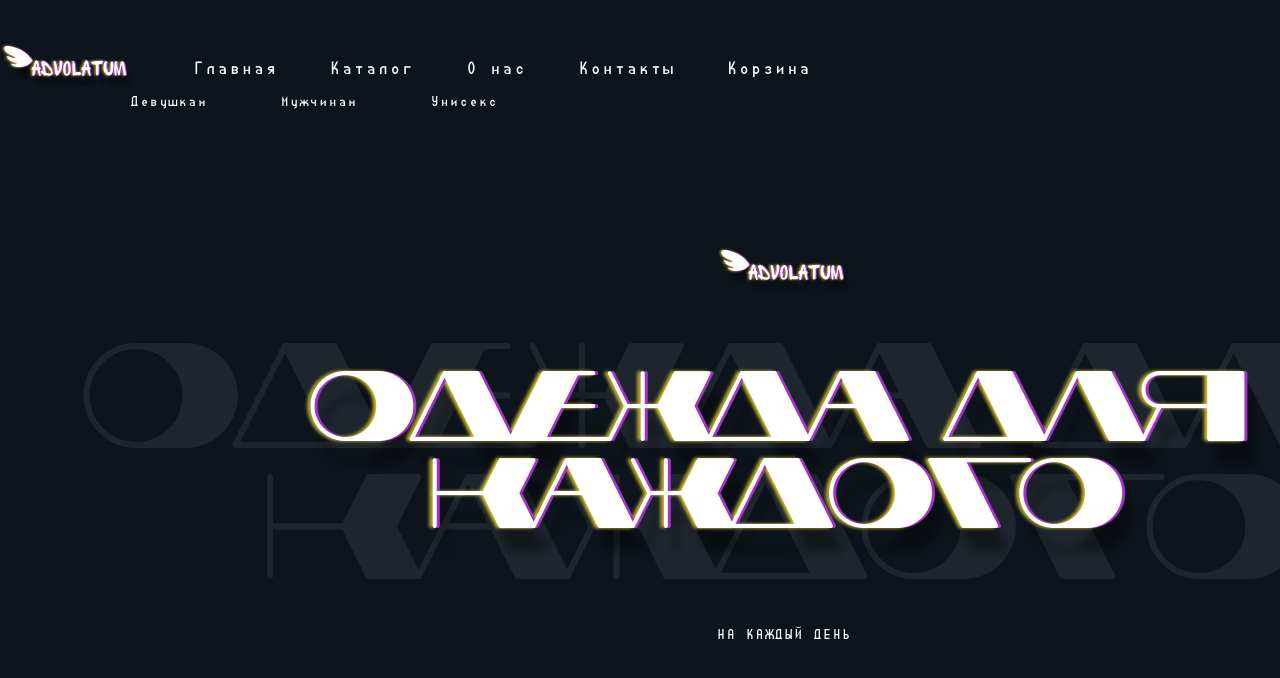
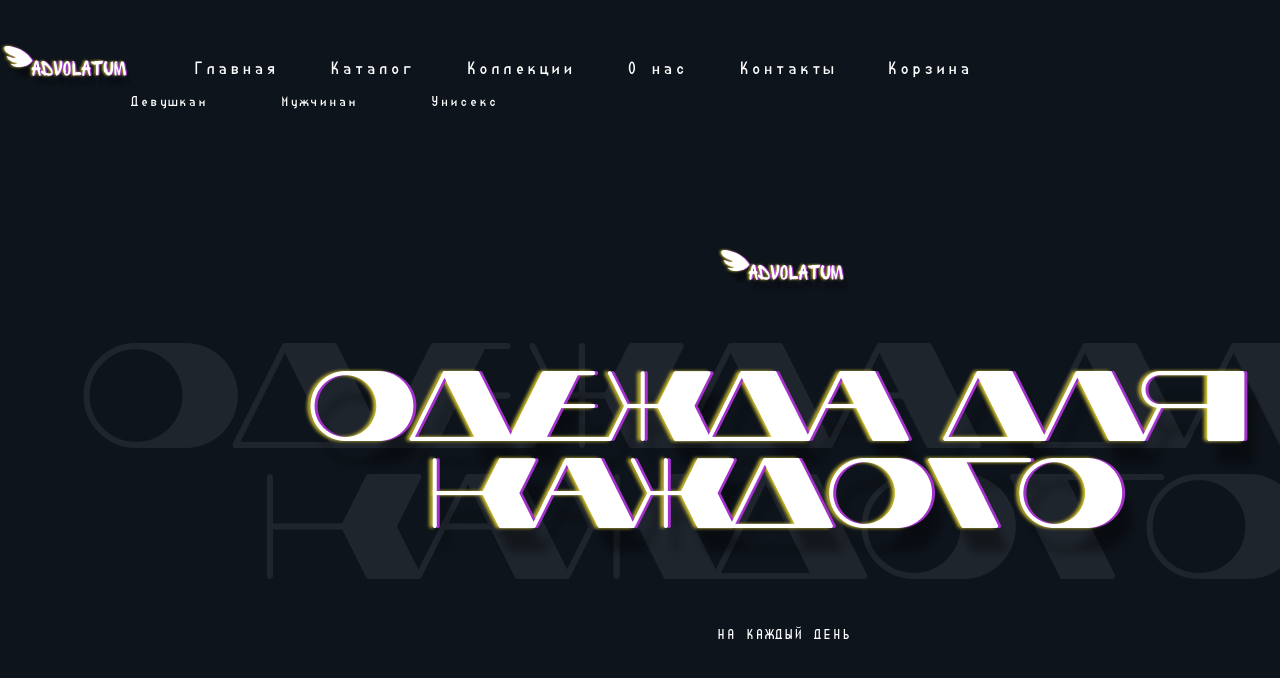
Before and after one commit to bogush01/bogush.github.io, a React (Create React App) app: page / in a window 1280 px wide. Shown: the top 678 px of the page. Built offline with nearby package versions, Linux system fonts and the light colour scheme.

Commit message:
add new menu item

```diff
--- a/src/components/header/index.jsx
+++ b/src/components/header/index.jsx
@@ -23,6 +23,11 @@ const Header = () => {
             <li>
               <Link className="header__main-menu-link" to="/catalog">
                 Каталог
+              </Link>
+            </li>
+            <li>
+              <Link className="header__main-menu-link" to="/collections">
+                Коллекции
               </Link>
             </li>
             <li>
```
